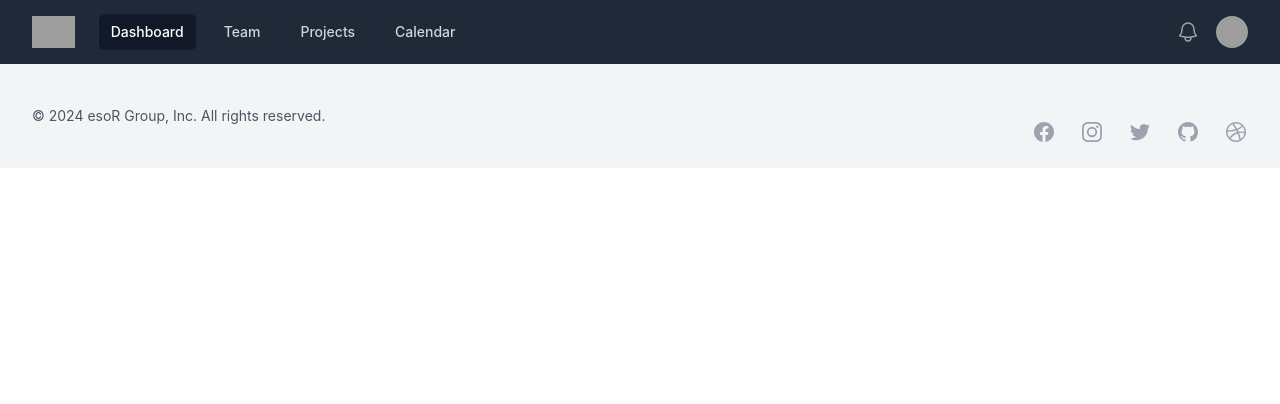
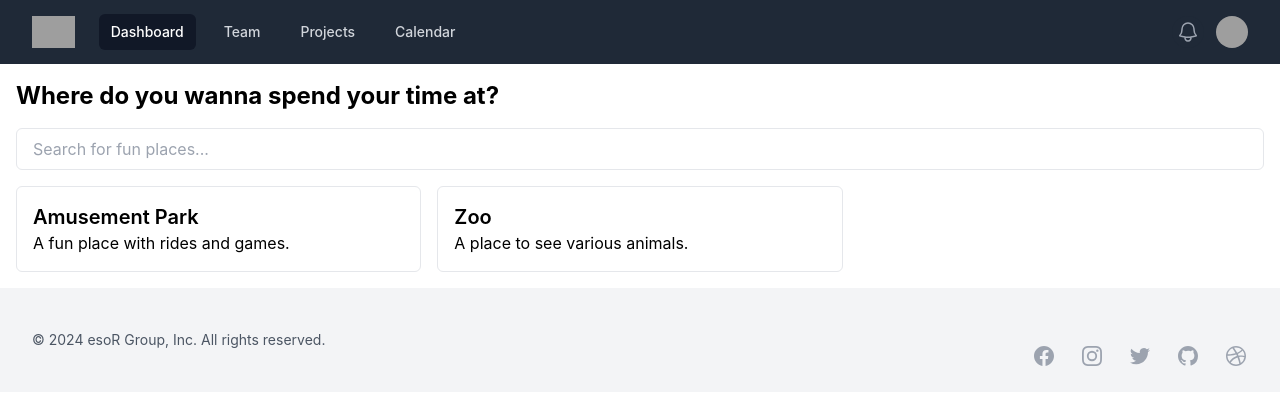
Before and after one commit to esoRDevine/Nuxt3-Tailwind-HeadlessUI-ExamPortal, a Nuxt app: page / in a window 1280 px wide. Shown: the top 404 px of the page. Built offline with nearby package versions, Linux system fonts and the light colour scheme; grey boxes are pictures that could not be loaded.

Commit message:
mocked the home page

```diff
--- /dev/null
+++ b/components/SearchBar.vue
@@ -0,0 +1,13 @@
+<template>
+    <div class="relative">
+        <input
+        type="text"
+        class="w-full px-4 py-2 border rounded-md"
+        placeholder="Search for fun places..."
+        />
+    </div>
+</template>
+
+<script setup>
+const searchQuery = ref('')
+</script>
--- a/pages/index.vue
+++ b/pages/index.vue
@@ -1,7 +1,23 @@
 <template>
-  <div class="container mx-auto">
+  <div class="container mx-auto p-4">
+    <h1 class="text-2xl font-bold mb-4">Where do you wanna spend your time at?</h1>
+    <SearchBar />
+    <div class="grid grid-cols-1 md:grid-cols-2 lg:grid-cols-3 gap-4 mt-4">
+      <div v-for="place in places" :key="place.id" class="p-4 border rounded-md">
+        <h2 class="text-xl font-semibold">{{ place.name }}</h2>
+        <p>{{ place.description }}</p>
+      </div>
+    </div>
   </div>
 </template>
 
 <script setup>
+import { ref } from 'vue'
+import SearchBar from '@/components/SearchBar.vue'
+
+const places = ref([
+  { id: 1, name: 'Amusement Park', description: 'A fun place with rides and games.' },
+  { id: 2, name: 'Zoo', description: 'A place to see various animals.' },
+  // Add more places as needed
+])
 </script>
```
